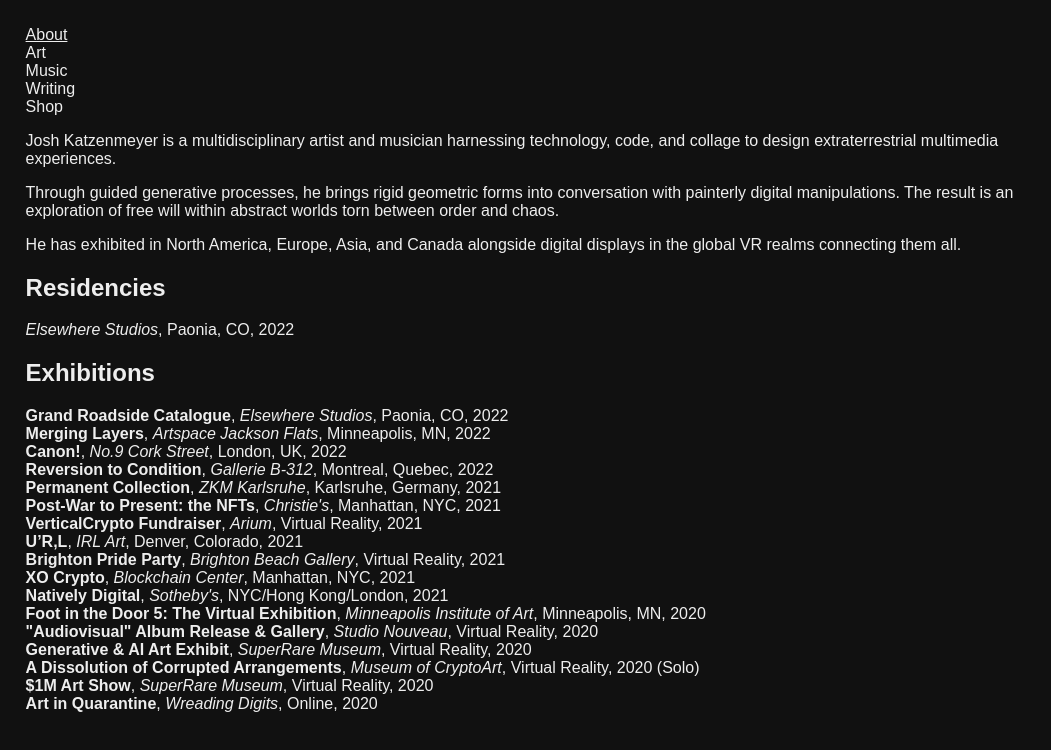
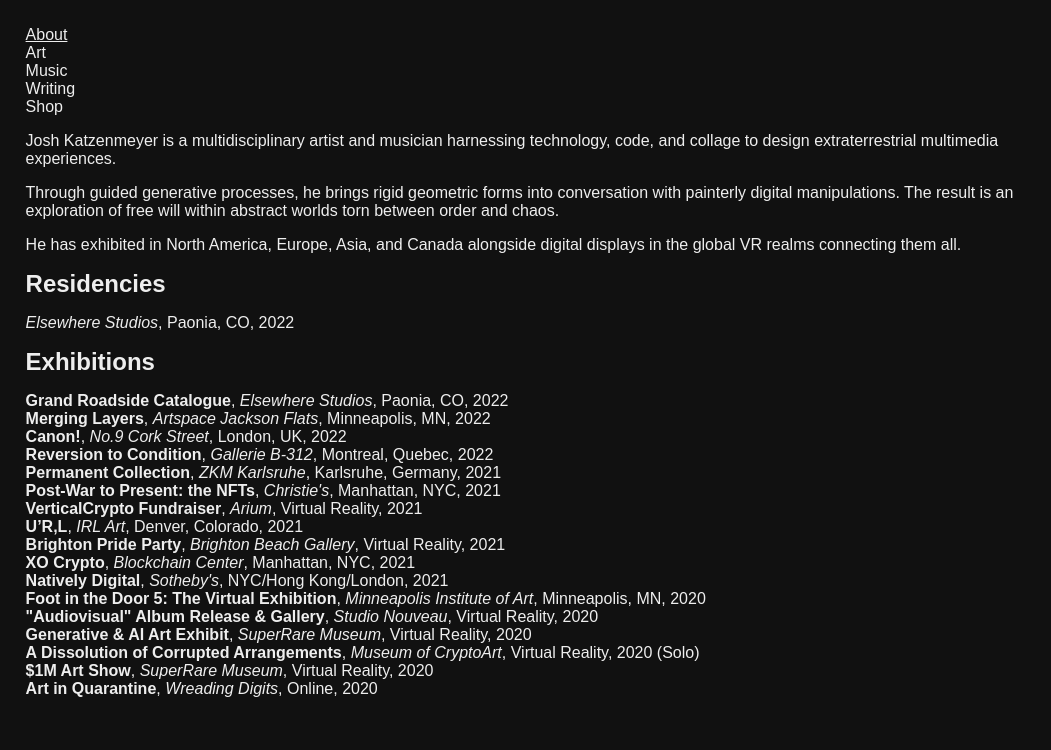
Before and after one commit to katze033/https---github.com-katze033-site, a plain HTML site: page index.html in a window 1280 px wide. Shown: the whole page, without its empty margins (0-1051 px from the left). Drawn offline with Linux system fonts and the light colour scheme.

Commit message:
h2s are now h1s

```diff
--- a/index.html
+++ b/index.html
@@ -33,7 +33,7 @@
       digital
       displays in the global VR realms connecting them all.</p>
     <!--
-      <h2>Art</h2>
+      <h1>Art</h1>
     <p>Since 2019, the majority of my work has taken the form of non-fungible tokens (NFTs) on the Ethereum and Tezos blockchains.</p>
     <p>In June 2021, I was included in <i>Natively Digital</i>, the first curated NFT sale at Sotheby's. I was also an early project contributor to <a href="https://www.artblocks.io/learn" target="_blank">Art Blocks</a>, a first of its kind platform centered on algorithmic artworks stored immutably on the Ethereum blockchain. A cross-platform sales record of my work can be found on <a href="https://cryptoart.io/artist/luxpris" target="_blank">Cryptoart.io.</a></p>
 
@@ -47,11 +47,11 @@
           Gallery (CryptoVoxels)</a></li>
     </ul>
     -->
-    <h2>Residencies</h2>
+    <h1>Residencies</h1>
 <ul>
   <li><i>Elsewhere Studios</i>, Paonia, CO, 2022</li>
 </ul>
-    <h2>Exhibitions</h2>
+    <h1>Exhibitions</h1>
     <ul>
       <li><b>Grand Roadside Catalogue</b>, <i>Elsewhere Studios</i>, Paonia, CO, 2022</li>
       <li><b>Merging Layers</b>, <i>Artspace Jackson Flats</i>, Minneapolis, MN, 2022</li>
@@ -73,7 +73,7 @@
       </li>
     </ul>
     <!--
-    <h2>Press</h2>
+    <h1>Press</h1>
     <ul>
       <li><a
           href="https://editorial.superrare.co/2020/09/06/an-interview-with-josh-katzenmeyer-the-artist-that-walks-in-an-abstract-landscape/"
@@ -83,13 +83,13 @@
       <li><a href="https://www.pscp.tv/w/1dRKZNnRAYgKB" target="_blank" rel="noopener noreferrer">VerticalCrypto x
           luxpris (Video Interview)</a></li>
     </ul>
-    <h2>Contact</h2>
+    <h1>Contact</h1>
     <ul>
       <li><a href="https://twitter.com/luxpris" target="_blank" rel="noopener noreferrer">Twitter</a></li>
       <li><a href="https://instagram.com/luxpris" target="_blank" rel="noopener noreferrer">Instagram</a></li>
       <li><a href="mailto:joshkatzenmeyer@gmail.com" target="_blank" rel="noopener noreferrer">Email</a></li>
     </ul>
-    <h2>Mailing List</h2>
+    <h1>Mailing List</h1>
     <form name="mailing-list" method="post" data-netlify="true" data-netlify-honeypot="bot-field"
       action="/success.html">
       <input type="hidden" name="form-name" value="mailing-list" />
--- a/styles.css
+++ b/styles.css
@@ -27,6 +27,6 @@ a:hover {
     color: #f15060;
 }
 
-h2 {
+h1 {
     font-size: 24px;
 }
```
